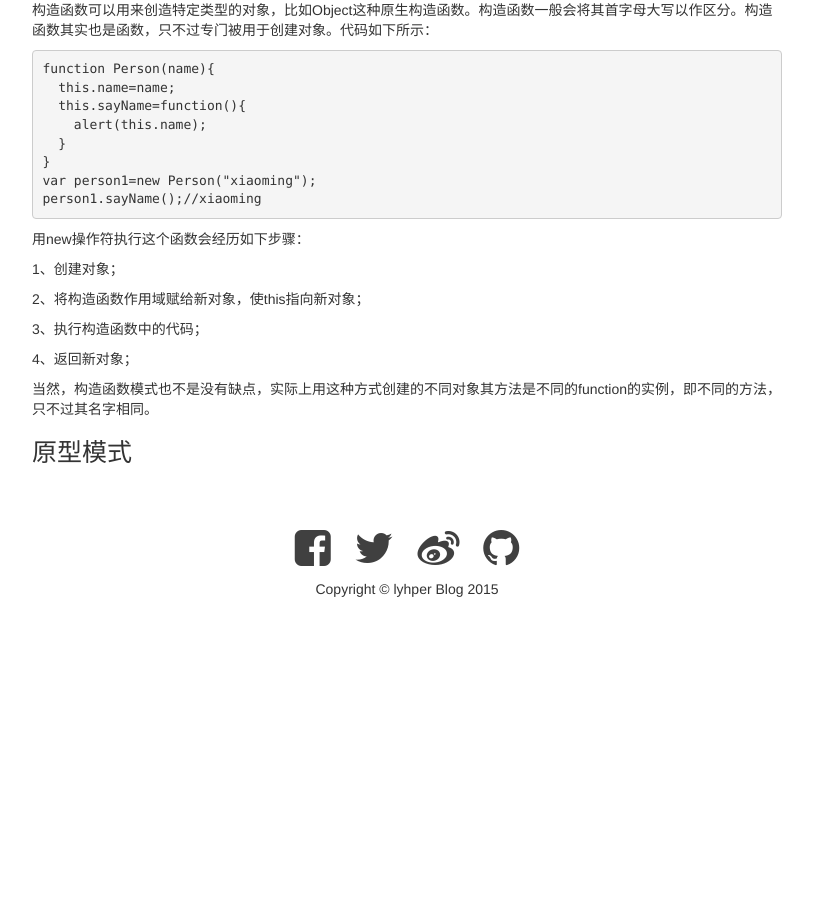
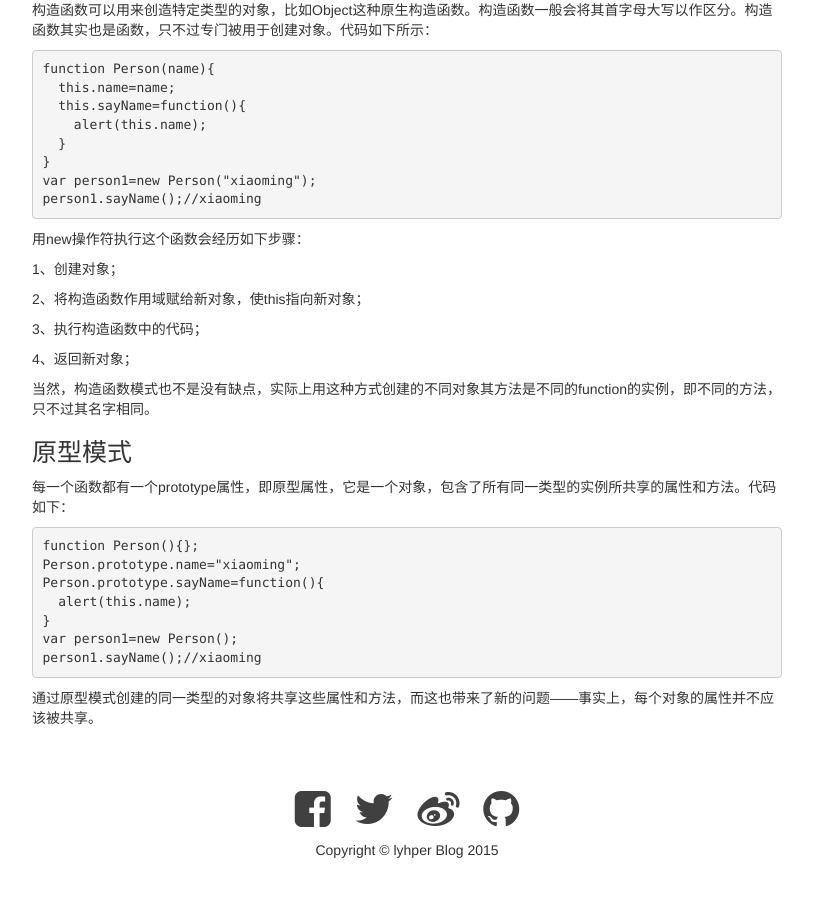
Before and after one commit to lyhper/lyhper.github.io, a Jekyll site: the page built from _posts/2015-08-02-JavaScript-create-object.markdown, in a window 1280 px wide and 900 px high, scrolled down 1160 px. Shown: the top 897 px of the window, without its empty margins (233-1046 px from the left). Built offline with Jekyll 4.4.1, drawn with Linux system fonts in a browser that asks for light colours; before the commit the page ends 1799 px from its top, so only the background shows below that.

Commit message:
modify post

```diff
--- a/_posts/2015-08-02-JavaScript-create-object.markdown
+++ b/_posts/2015-08-02-JavaScript-create-object.markdown
@@ -72,3 +72,17 @@ person1.sayName();//xiaoming
 当然，构造函数模式也不是没有缺点，实际上用这种方式创建的不同对象其方法是不同的function的实例，即不同的方法，只不过其名字相同。
 
 ##原型模式
+
+每一个函数都有一个prototype属性，即原型属性，它是一个对象，包含了所有同一类型的实例所共享的属性和方法。代码如下：
+
+{% highlight ruby %}
+function Person(){};
+Person.prototype.name="xiaoming";
+Person.prototype.sayName=function(){
+  alert(this.name);
+}
+var person1=new Person();
+person1.sayName();//xiaoming
+{% endhighlight %}
+
+通过原型模式创建的同一类型的对象将共享这些属性和方法，而这也带来了新的问题——事实上，每个对象的属性并不应该被共享。
```
